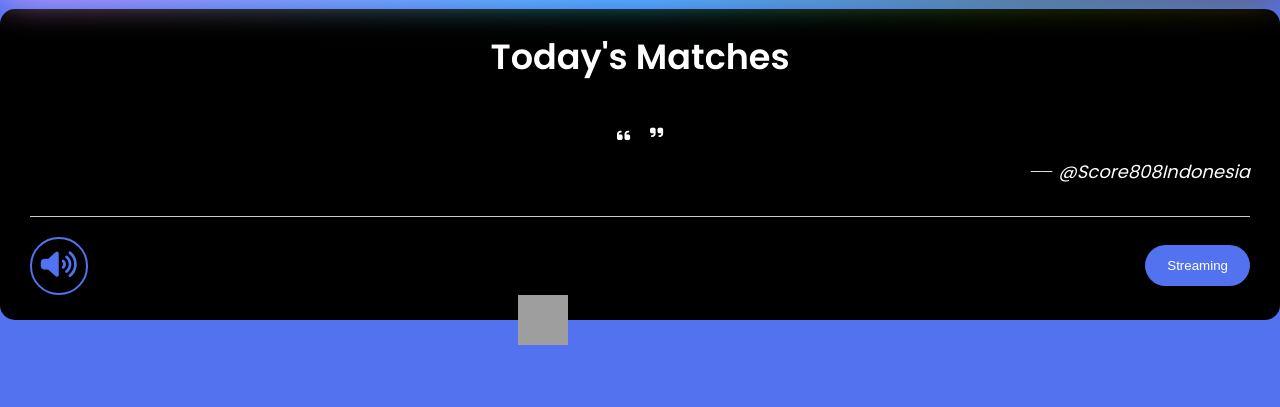
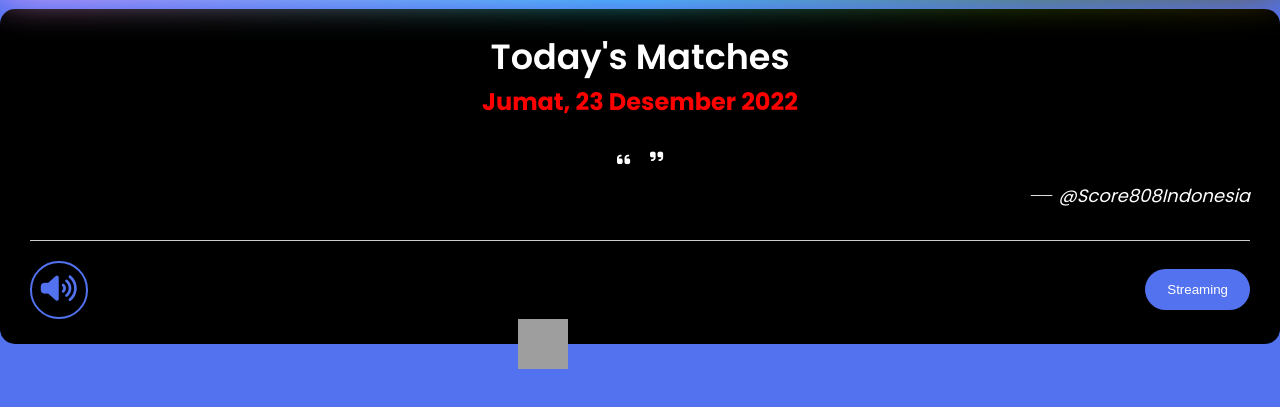
Before and after one commit to candilkuya/quotes-score808, a plain HTML site: page index.html in a window 1280 px wide. Shown: the part 431-838 px from the top of the page. Drawn offline with Linux system fonts and the light colour scheme; grey boxes are pictures that could not be loaded.

Commit message:
Update index.html

```diff
--- a/index.html
+++ b/index.html
@@ -4,7 +4,7 @@
 		<meta charset="UTF-8" />
 		<meta http-equiv="X-UA-Compatible" content="IE=edge" />
 		<meta name="viewport" content="width=device-width, initial-scale=1.0" />
-		<title>Football Score808</title>
+		<title>Football Quotes Score808</title>
 
 		<!--<link rel="stylesheet" href="style.css" />-->
 		<link
@@ -322,6 +322,21 @@ main-loader{
 .mywrapper span:last-child{
   filter: blur(20px);
 }
+#clock,#date{
+  user-select:none;
+}
+.glow{
+    font-size: 36px;
+    font-weight: 800;
+  animation:glow 1s ease-in-out infinite alternate;
+  -moz-animation:glow 1s ease-in-out infinite alternate;
+  -webkit-animation:glow 1s ease-in-out infinite alternate;
+}
+.glow.mini{
+  font-size:24px;
+  text-align: center;
+    color: red;
+}
 </style>
 	</head>
 
@@ -364,6 +379,8 @@ main-loader{
 		<div class="wrapper">
 
 			<header>Today's Matches</header><br/>
+      <div class="glow mini" id="date"></div>
+
       <div class="field">
         <div class="football">
         </div>
@@ -541,5 +558,15 @@ setInterval(()=>{
         }
         time.textContent = hours + ":" + minutes + ":" + seconds + " "+ day_night;
       });
+      setInterval(displayTime,1000);
+function displayTime(){
+  const timeNow = new Date();
+
+  document.getElementById('date').innerText = timeNow.toLocaleString('id-ID',{
+    dateStyle:'full'
+  });
+  console.log(timeNow);
+}
+displayTime();
 </script>
 </html>
```
